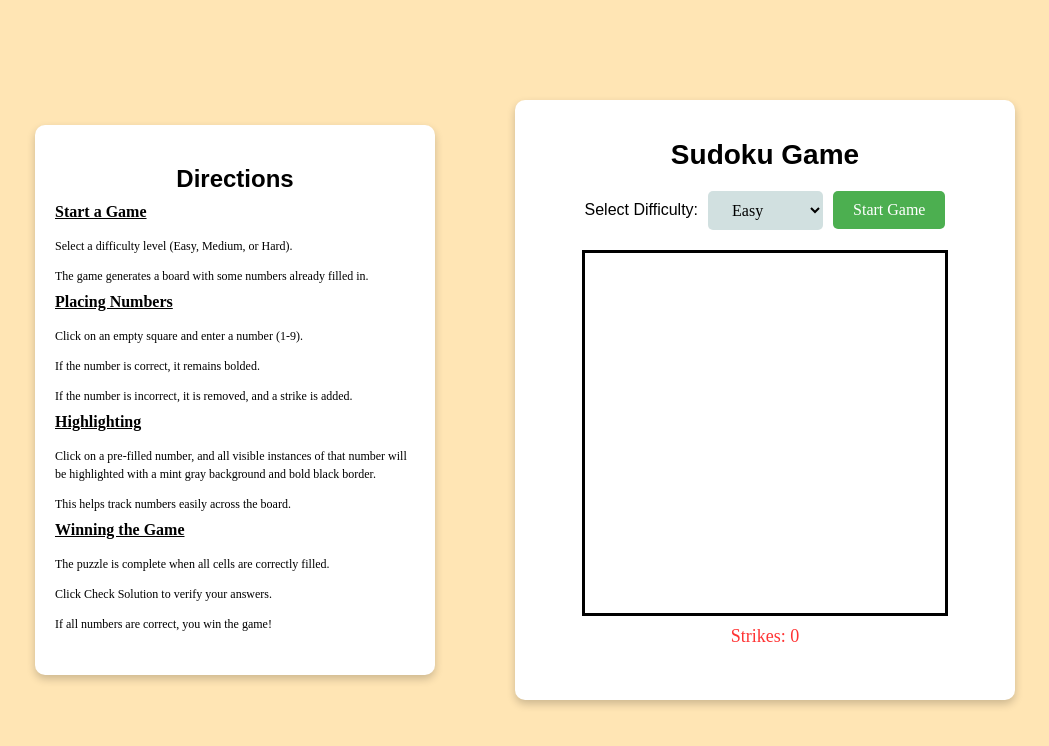
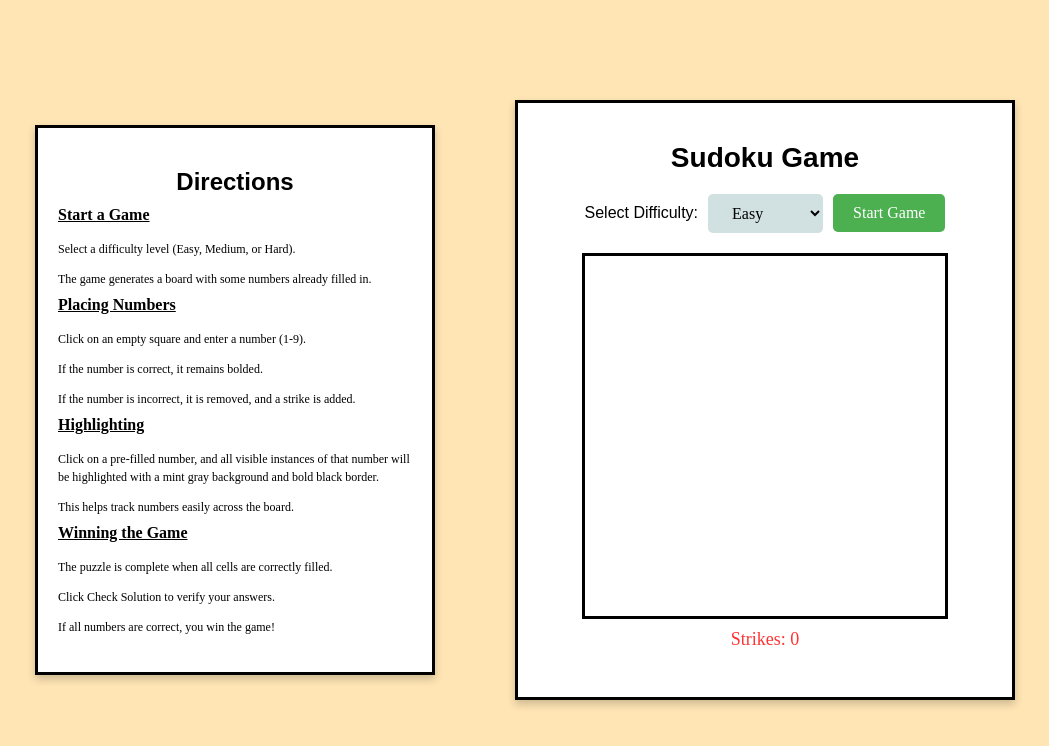
Before and after one commit to Andrew-Grimes/SudokuGame, a Flask app: page / in a window 1280 px wide. Shown: the top 746 px of the page, without its empty margins (115-1164 px from the left). Run offline with Flask 3, Linux system fonts and the light colour scheme.

Commit message:
v1.1 -- Sudoku CSS Styling

```diff
--- a/static/css/style.css
+++ b/static/css/style.css
@@ -28,12 +28,13 @@ body {
 .directions-container {
     background: #fff;
     padding: 20px;
-    border-radius: 10px;
-    box-shadow: 0 4px 8px rgba(0, 0, 0, 0.2);
     font-family: 'Lora', serif;
     text-align: left;
     width: 400px;
     height: 550px;
+    border-radius: 0px;  /* Removes rounded corners */
+    border: 3px solid black;  /* Adds black outline */
+    box-shadow: 0 4px 8px rgba(0, 0, 0, 0.2);
 }
 
 /* Directions Heading */
@@ -64,13 +65,14 @@ body {
     text-align: center;
     background: #fff;
     padding: 20px;
-    border-radius: 10px;
-    box-shadow: 0 4px 8px rgba(0, 0, 0, 0.2);
     display: flex;
     flex-direction: column;
     align-items: center;
     width: 500px;
     height: 600px;
+    border-radius: 0px;  /* Removes rounded corners */
+    border: 3px solid black;  /* Adds black outline */
+    box-shadow: 0 4px 8px rgba(0, 0, 0, 0.2);
 }
 
 /* Apply Italiana font for the main heading */
```
